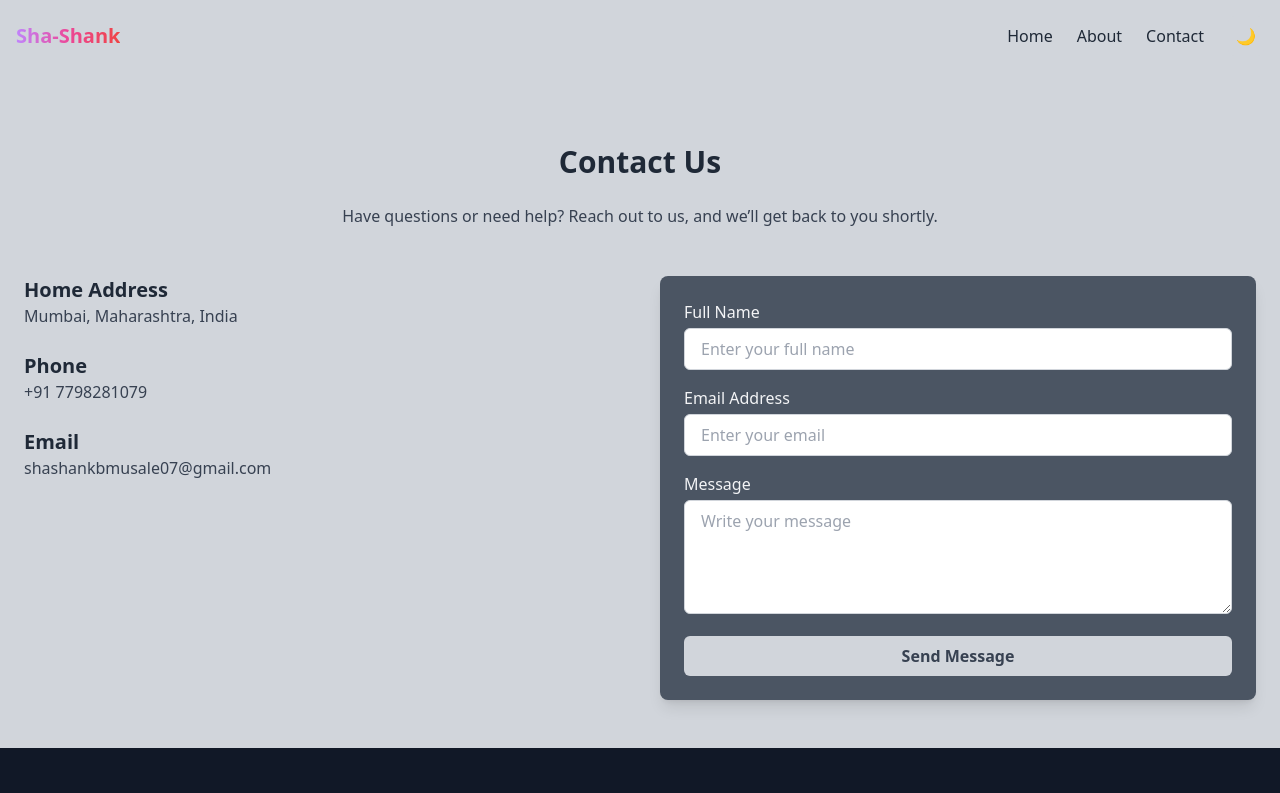
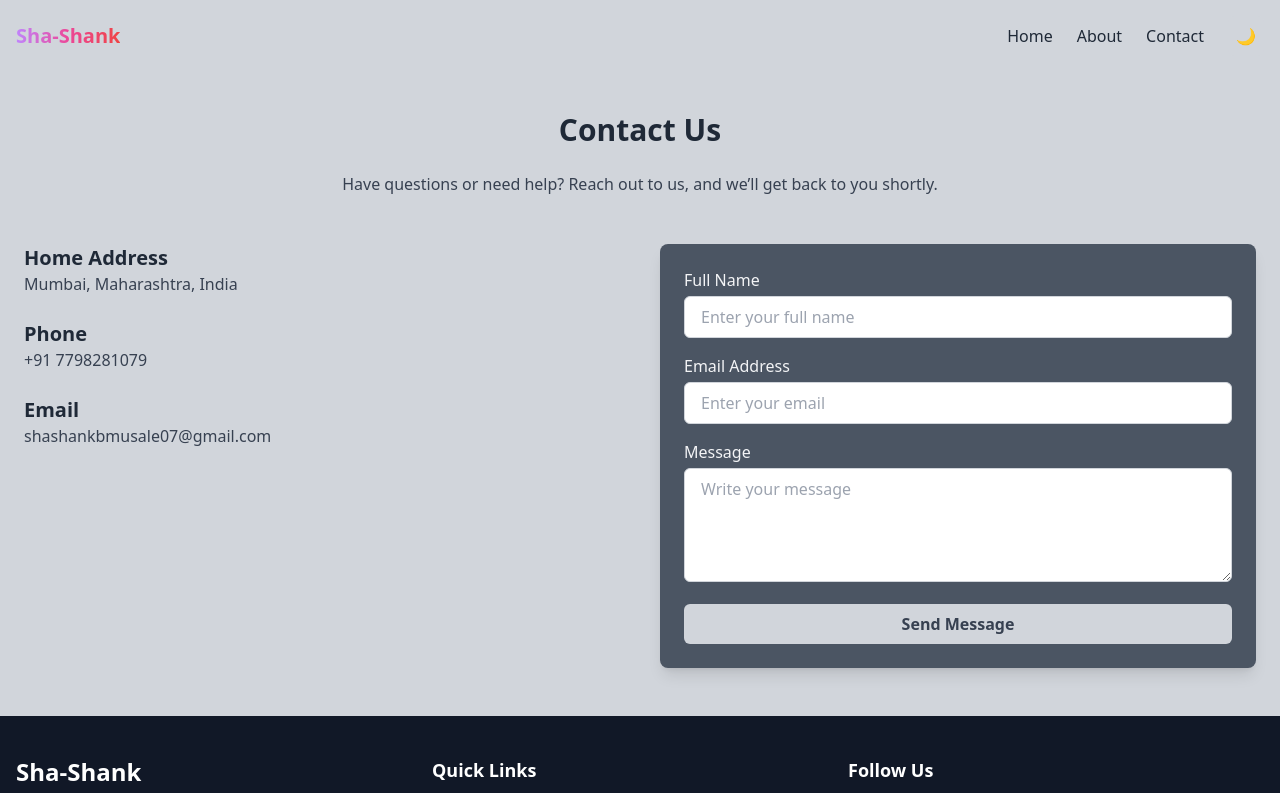
Before and after one commit to 779828/Demo-Site, a React (Vite) app: page /contact in a window 1280 px wide. Shown: the top 793 px of the page. Built offline with nearby package versions, Linux system fonts and the light colour scheme.

Commit message:
mt in contact

```diff
--- a/src/components/Contact.jsx
+++ b/src/components/Contact.jsx
@@ -20,7 +20,7 @@ const Contact = () => {
 
   return (
     <section className="bg-gray-300 py-12 dark:bg-gray-800">
-      <div className="container mx-auto px-6 mt-24">
+      <div className="container mx-auto px-6 mt-16">
         <h2 className="text-3xl font-bold text-center text-gray-800 mb-6 dark:text-gray-100">
           Contact Us
         </h2>
```
